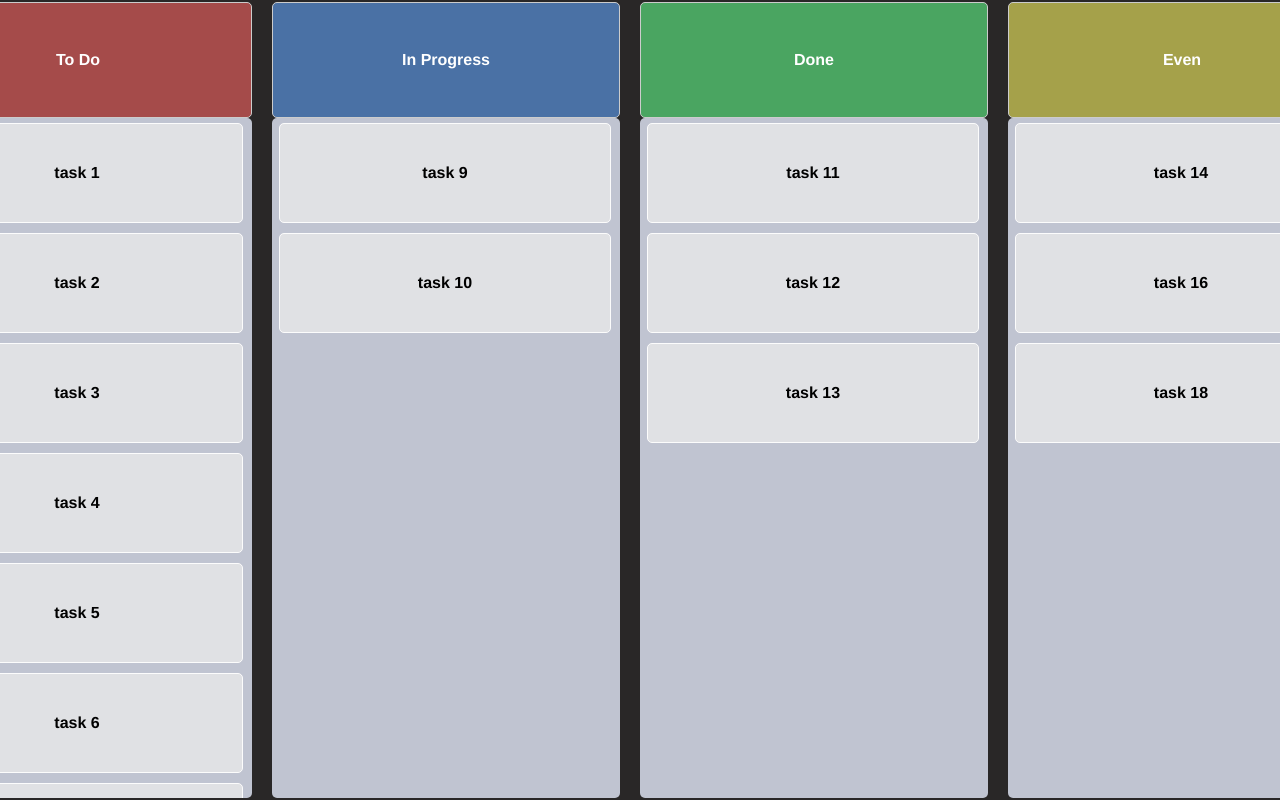
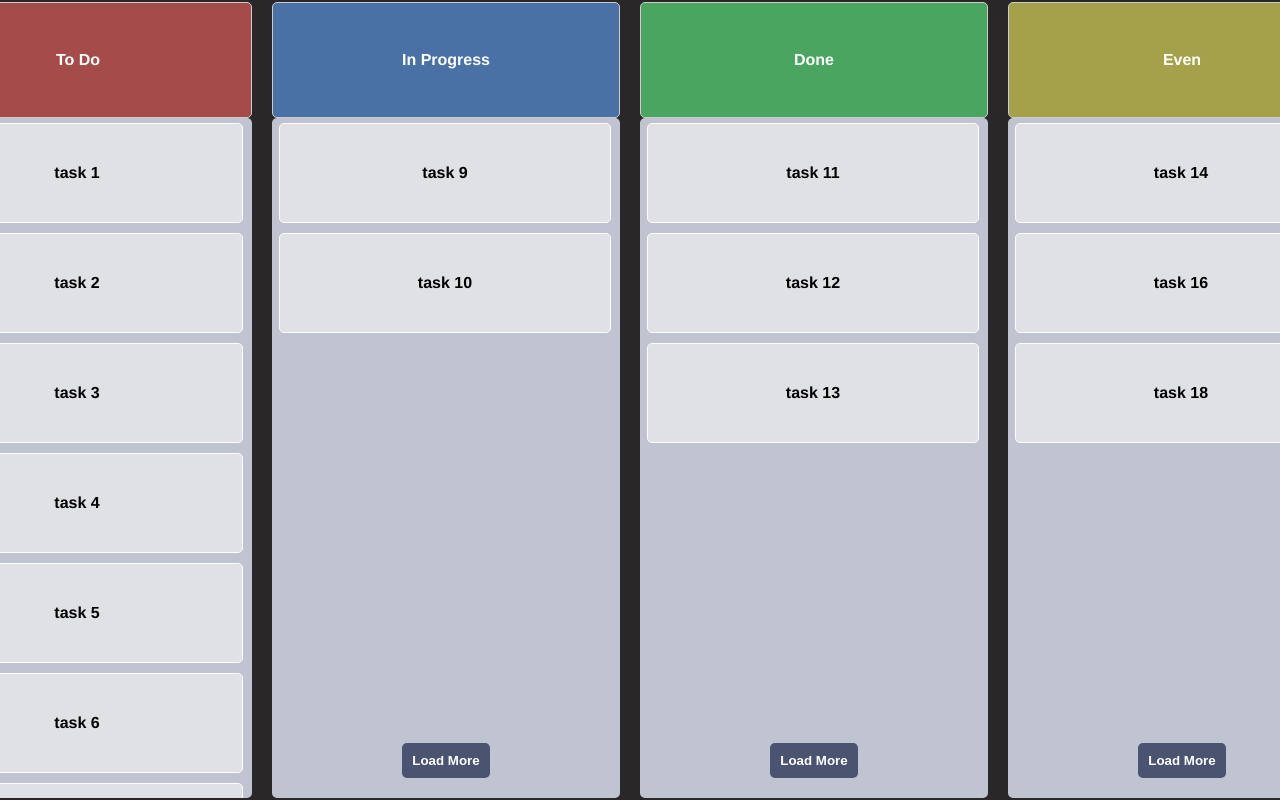
Before and after one commit to demetgas/drag-drop-vue, a Vue app: page / in a window 1280 px wide. Shown: the top 800 px of the page. Built offline with nearby package versions, Linux system fonts and the light colour scheme.

Commit message:
addede btn

```diff
--- a/src/components/TaskCard.vue
+++ b/src/components/TaskCard.vue
@@ -13,6 +13,7 @@
         >
           {{ task.name }}
         </div>
+        <button class="btn">Load More</button>
       </div>
     </div>
   </div>
@@ -106,4 +107,19 @@ export default {
   cursor: pointer;
   overflow: visible;
 }
+.btn {
+  border-radius: 5px;
+  padding: 10px;
+  margin: auto;
+  margin-top: auto;
+  margin-bottom: 20px;
+  border: none;
+  color: white;
+  font-weight: bold;
+  background-color: rgb(74, 83, 112);
+}
+
+.btn:hover {
+  background-color: rgb(54, 62, 86);
+}
 </style>
```
